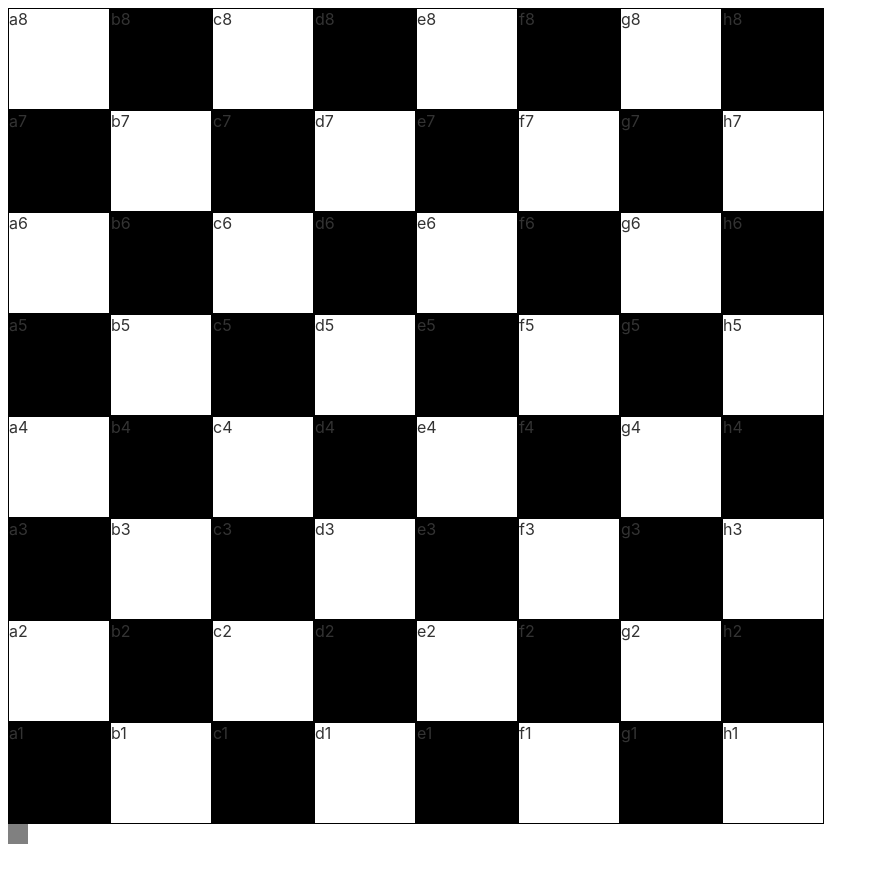
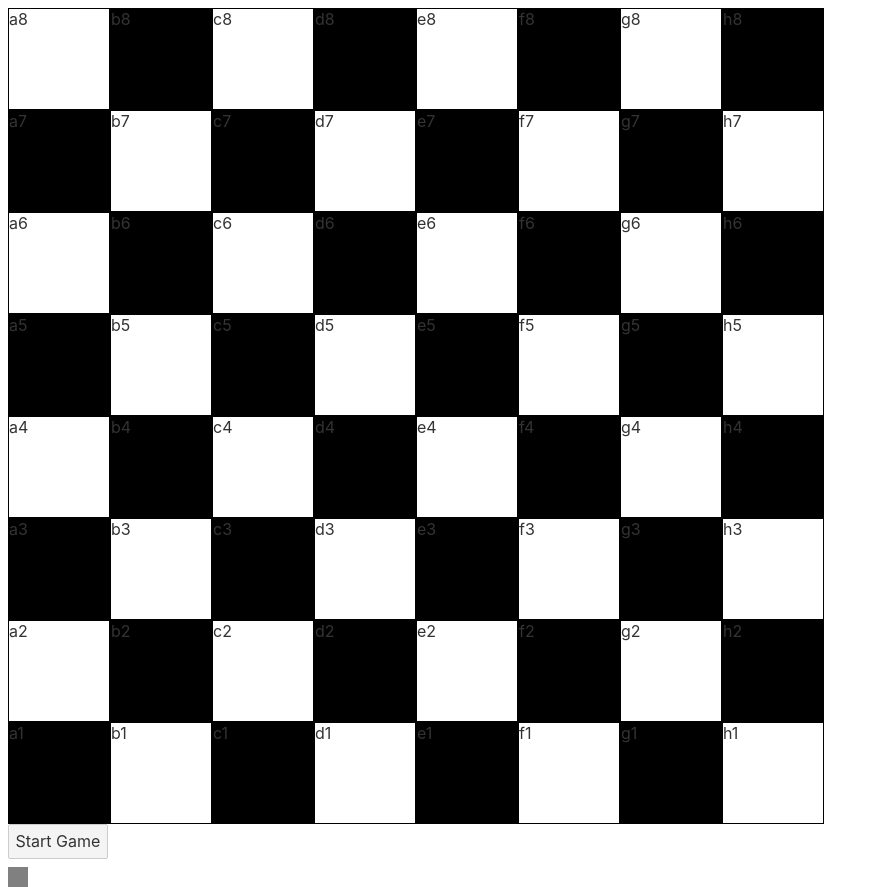
Before and after one commit to fenderface66/svelte-chess-game, a Svelte app: page / in a window 1280 px wide. Shown: the whole page, without its empty margins (0-879 px from the left). Before the commit the page ends 844 px from the top, so only its background shows below. Built offline with nearby package versions, Linux system fonts and the light colour scheme.

Commit message:
Add start game functionality for setting pieces to their starting points

```diff
--- a/rollup.config.js
+++ b/rollup.config.js
@@ -31,6 +31,7 @@ function serve() {
 }
 
 export default {
+	rootDir: 'src',
 	input: 'src/main.ts',
 	output: {
 		sourcemap: true,
--- a/src/App.svelte
+++ b/src/App.svelte
@@ -1,9 +1,32 @@
 <script lang="ts">
+  import { onDestroy } from "svelte";
+  import { get } from "svelte/store";
   import Board from "./Board.svelte";
   import Piece from "./Piece.svelte";
+  import { game, PieceData, Store } from "./stores";
+
+  let board;
+  let piece;
+
+  let gameState: Store = {};
+
+  const unsubscribe = game.subscribe((value) => (gameState = value));
+  const startGame = () => {
+    Object.keys(gameState).map((key) => {
+      const pieceData: PieceData = gameState[key];
+      const piece = document.querySelector(`#${pieceData.id}`);
+      const startingSquareNode = document.querySelector(
+        `#${pieceData.startingPosition}`
+      );
+      startingSquareNode.appendChild(piece);
+    });
+  };
+
+  console.log(gameState);
+  onDestroy(unsubscribe);
 </script>
 
 <main>
-  <Board />
+  <Board {startGame} />
   <Piece />
 </main>
--- a/src/Board.svelte
+++ b/src/Board.svelte
@@ -1,8 +1,11 @@
-<script>
+<script lang="ts">
   import Row from "./Row.svelte";
+  let board;
+  export let startGame: (board: Node) => void;
 </script>
 
-<div class="board">
+<div>
+  <div class="board" bind:this={board}>
     <Row rank="1" />
     <Row rank="2" />
     <Row rank="3" />
@@ -12,6 +15,8 @@
     <Row rank="7" />
     <Row rank="8" />
   </div>
+  <button on:click={() => startGame(board)}>Start Game</button>
+</div>
 
 <style>
   .board {
--- a/src/Piece.svelte
+++ b/src/Piece.svelte
@@ -6,6 +6,7 @@
 </script>
 
 <div
+  id="test-piece"
   data-testid="test-piece"
   on:drag={onDragPiece}
   draggable="true"
--- /dev/null
+++ b/src/stores.ts
@@ -0,0 +1,17 @@
+import { writable } from 'svelte/store';
+
+export type PieceData = {
+    id: string;
+    startingPosition: string;
+}
+
+export type Store = {
+    [pieceName: string]: PieceData
+}
+
+export const game = writable({
+    "test-piece": {
+        id: 'test-piece',
+        startingPosition: 'a2',
+    }
+});
```
Also changed, not shown: public/build/bundle.css, public/build/bundle.js, 2 other files (tests, documents, lock files or other folders). Lines whose indentation alone changed are shown as unchanged.
